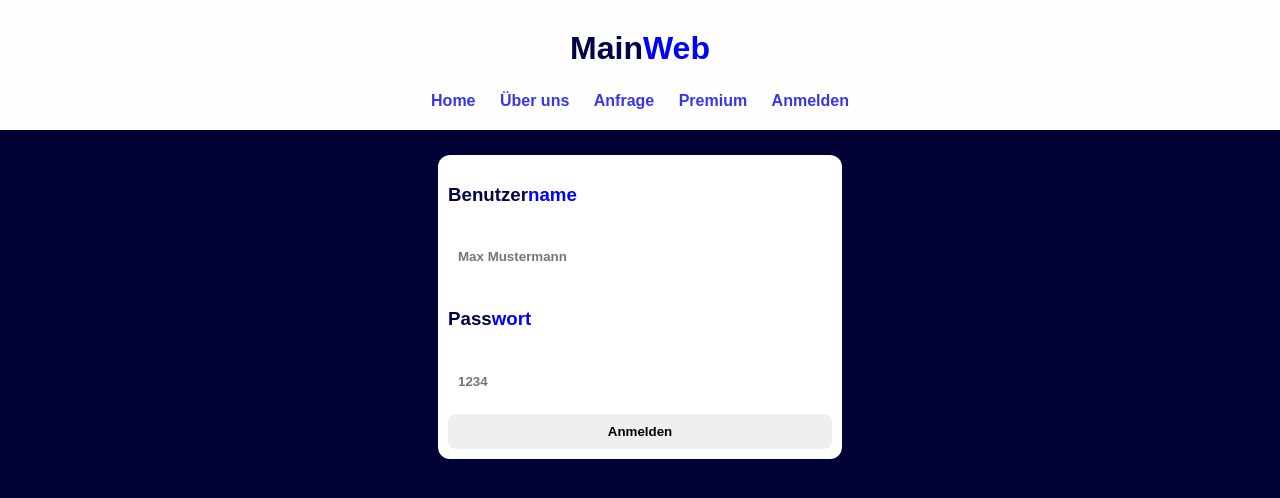
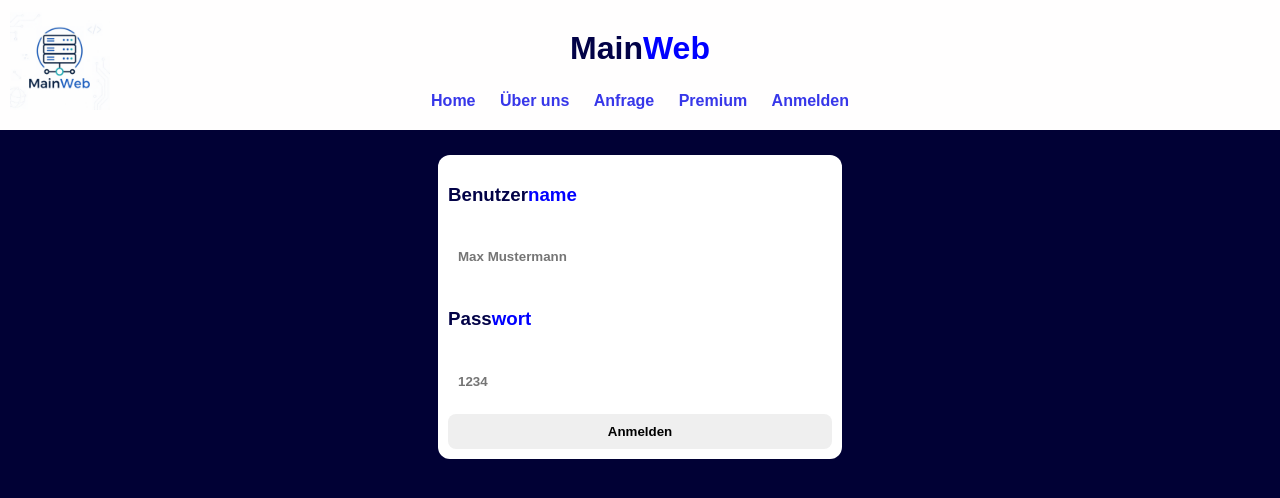
Before and after one commit to MaLe1109/MainWeb, a plain HTML site: page login.html in a window 1280 px wide. Drawn offline with Linux system fonts and the light colour scheme.

Commit message:
Fix HTML structure and update logo path

```diff
--- a/login.html
+++ b/login.html
@@ -5,14 +5,14 @@
     <meta name="viewport" content="width=device-width, initial-scale=1.0">
     <title>MainWeb | Login</title>
     <link rel="stylesheet" href="style.css">
-    <link rel="icon" href="assets/MainWeb Logo .png">
+    <link rel="icon" href="MainWeb Logo .png">
 </head>
 <body>
     <header class="header">
         <h1>
             <span class="dunkelblau">Main</span><span class="blau">Web</span>
         </h1>
-      <img class="logo" src="assets/MainWeb Logo .png" alt="">
+      <img class="logo" src="MainWeb Logo .png" alt="">
 
       <nav class="navbar">
             <a href="index.html">Home</a>
```
